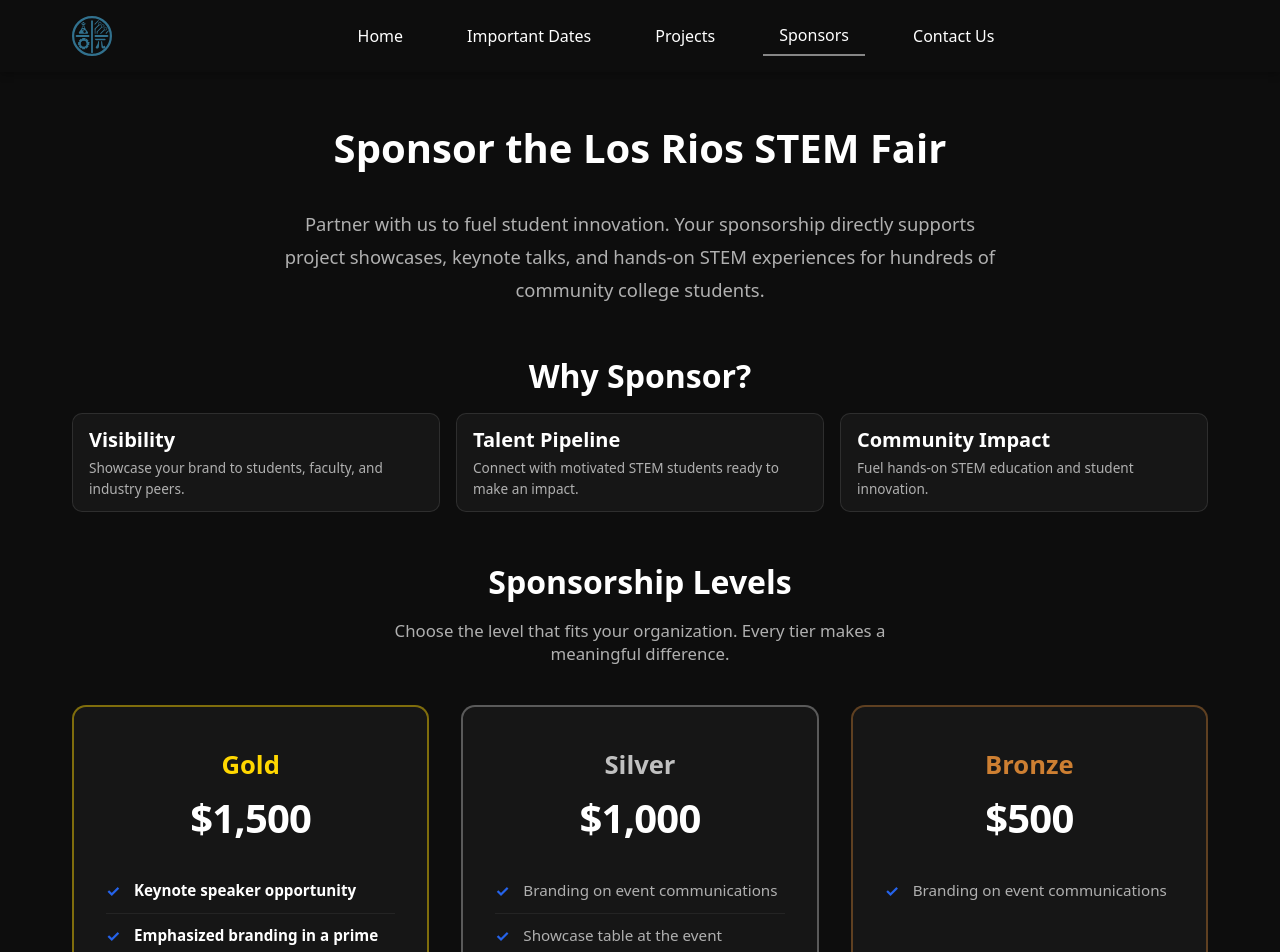
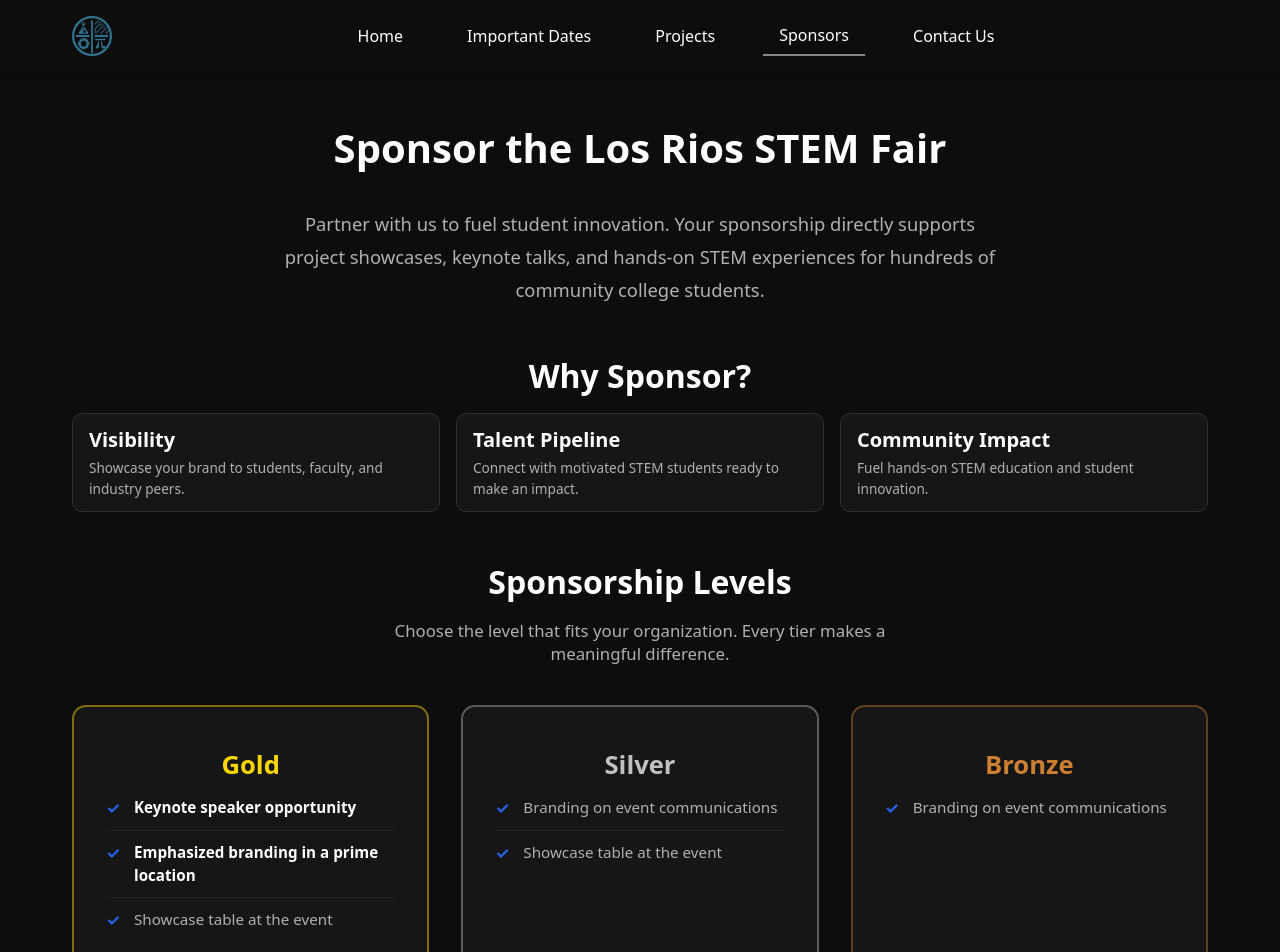
Before and after one commit to brandontautuan/StemFair2026, a React (Vite) app: page /sponsors in a window 1280 px wide. Shown: the top 952 px of the page. Built offline with nearby package versions, Linux system fonts and the light colour scheme.

Commit message:
remove dollar amounts from sponsorships

```diff
--- a/src/pages/Sponsors.tsx
+++ b/src/pages/Sponsors.tsx
@@ -7,7 +7,6 @@
 const tiers = [
   {
     name: 'Gold',
-    price: '$1,500',
     colorClass: 'gold',
     featured: false,
     benefits: [
@@ -18,7 +17,6 @@
   },
   {
     name: 'Silver',
-    price: '$1,000',
     colorClass: 'silver',
     featured: false,
     benefits: [
@@ -28,7 +26,6 @@
   },
   {
     name: 'Bronze',
-    price: '$500',
     colorClass: 'bronze',
     featured: false,
     benefits: [
@@ -103,7 +100,6 @@
               <h3 className={`sponsors-tier-name sponsors-tier-name--${tier.colorClass}`}>
                 {tier.name}
               </h3>
-              <p className="sponsors-tier-price">{tier.price}</p>
               <ul className="sponsors-tier-benefits">
                 {tier.benefits.map((b) => (
                   <li key={b.text} className={b.highlight ? 'benefit-highlight' : ''}>
```
